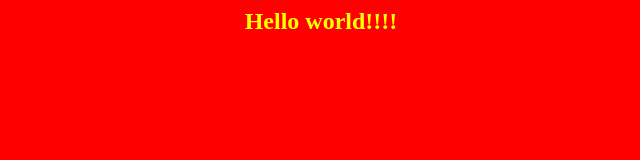
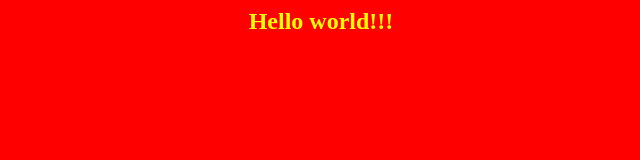
Before and after one commit to SirDenys/MyJenkinsProject, a plain HTML site: page index.html in a window 1280 px wide. Shown: the full height of the page, 319-959 px from the left. Drawn offline with Linux system fonts and the light colour scheme.

Commit message:
Small amendment

```diff
--- a/index.html
+++ b/index.html
@@ -1,7 +1,7 @@
 <html>
 <body bgcolor=red>
 <center>
-<h2><font color=yellow>Hello world!!!!</font></h2>
+<h2><font color=yellow>Hello world!!!</font></h2>
 
 </center>
 </body>
```
